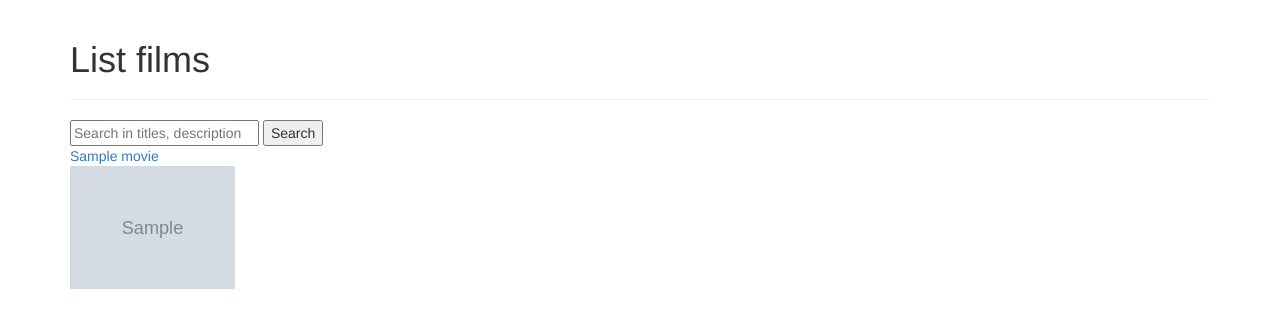
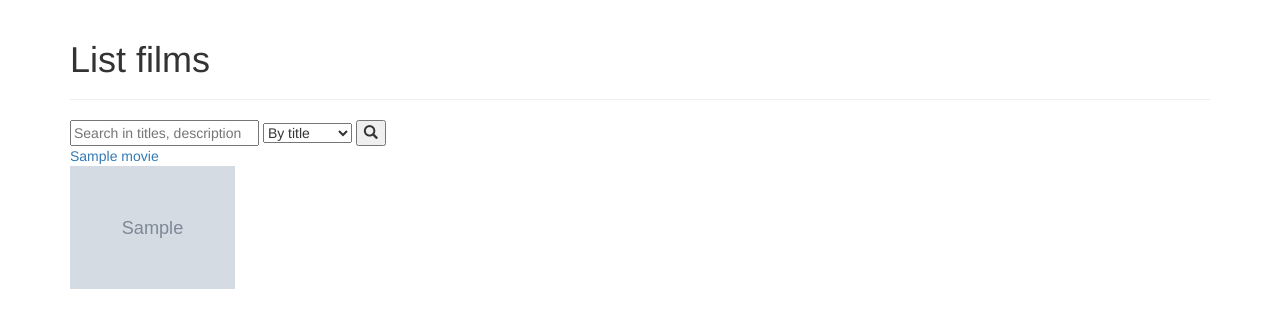
Before and after one commit to sooserno20/filmezz, a Django app: page / in a window 1280 px wide. Shown: the top 328 px of the page. Run offline with Django 3.2, Linux system fonts and the light colour scheme; tables that the repository leaves empty hold one stand-in row (values such as "Sample post"); grey boxes marked "Sample" are stand-in pictures; some libraries are stand-ins or nearby versions.

Commit message:
Search by title, actor, director

```diff
--- a/core/models.py
+++ b/core/models.py
@@ -8,6 +8,9 @@ class Movie(models.Model):
     # image = CloudinaryField('image', null=True, blank=True)
     image_url = models.URLField(blank=True, null=True)
     is_series = models.BooleanField(default=False)
+
+    class Meta:
+        ordering = ['title']
 
     def __str__(self):
         return self.title
--- a/core/templates/core/movie_list.html
+++ b/core/templates/core/movie_list.html
@@ -8,17 +8,25 @@
             <h1>List films</h1>
         </div>
         <form method="GET" action="">
-            <input type="text" value="{{ request.GET.search }}" name='search' placeholder="Search in titles, description">
-            <input type="submit" value="Search">
+            <input type="text" value="{{ request.GET.search }}" name='search'
+                   placeholder="Search in titles, description">
+            <select name="search_by">
+                <option value="title" selected="selected">By title</option>
+                <option value="actors">By actor</option>
+                <option value="directors">By director</option>
+            </select>
+            <button type="submit" value="Search">
+                <span class="glyphicon glyphicon-search"></span>
+            </button>
         </form>
 
         <ul class="row list-unstyled">
             {% for movie in movie_list %}
                 <a href="{% url 'movie-detail' movie.id %}">
                     <li class="col-md-2 col-sm-3 col-xs-6">
-                        {{ movie.title | slice:":20"}}
+                        {{ movie.title | slice:":20" }}
                         {% if movie.image_url %}
-{#                            {% cloudinary movie.image width=165 height=245 crop="fill" %}#}
+                            {#                            {% cloudinary movie.image width=165 height=245 crop="fill" %}#}
                             <img class="cover" src="{{ movie.image_url }}"/>
                         {% else %}
                             <img class="cover" src="{% static "images/_movie_image_default.jpg" %}"/>
--- a/core/views.py
+++ b/core/views.py
@@ -1,4 +1,3 @@
-from django.db.models import Q
 from django.views.generic import DetailView, ListView
 from .models import Movie
 
@@ -8,13 +7,19 @@ class MovieList(ListView):
     paginate_by = 12
 
     def get_queryset(self):
-        try:
-            search = self.request.GET['search']
-        except KeyError:
-            object_list = self.model.objects.all()
+        search_by = self.request.GET.get('search_by', 'title')
+        search = self.request.GET.get('search', None)
+        if not search:
+            return self.model.objects.all()
+
+        if search_by == 'title':
+            return self.model.objects.filter(title__icontains=search)
+        elif search_by == 'actors':
+            return self.model.objects.filter(actors__name__icontains=search)
+        elif search_by == 'directors':
+            return self.model.objects.filter(directors__name__icontains=search)
         else:
-            object_list = self.model.objects.filter(Q(title__icontains=search) | Q(description__icontains=search))
-        return object_list
+            return self.model.objects.all()
 
 
 class MovieDetail(DetailView):
--- a/scrapers/import_filmezz_eu.py
+++ b/scrapers/import_filmezz_eu.py
@@ -26,7 +26,7 @@ def import_filmezz_eu():
         #     else:
         #         print(entry)
         json_data = json.loads(data.read())
-    for entry in json_data[826:]:
+    for entry in json_data[:50]:
         try:
             if entry['is_series']:
                 m = Movie(title=entry['name'], description=entry['description'], image_url=entry['image_path'])
```
